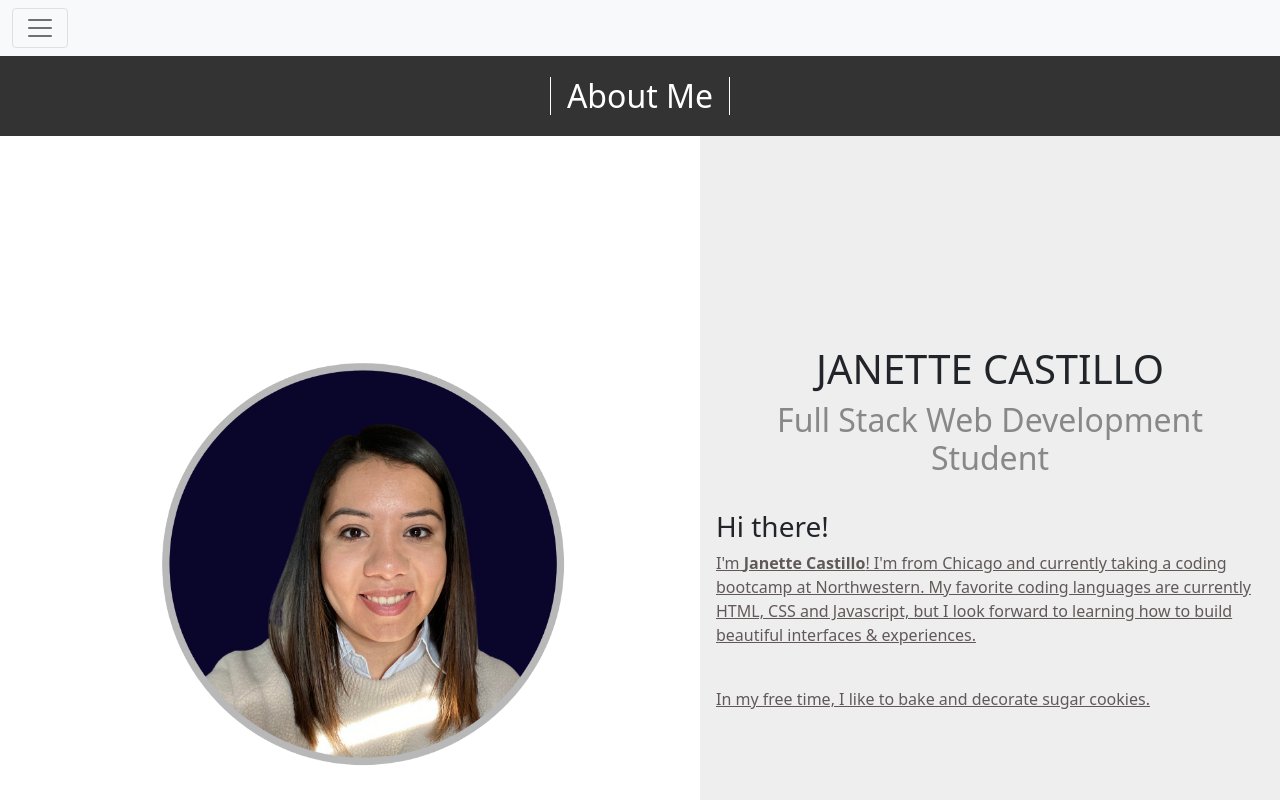
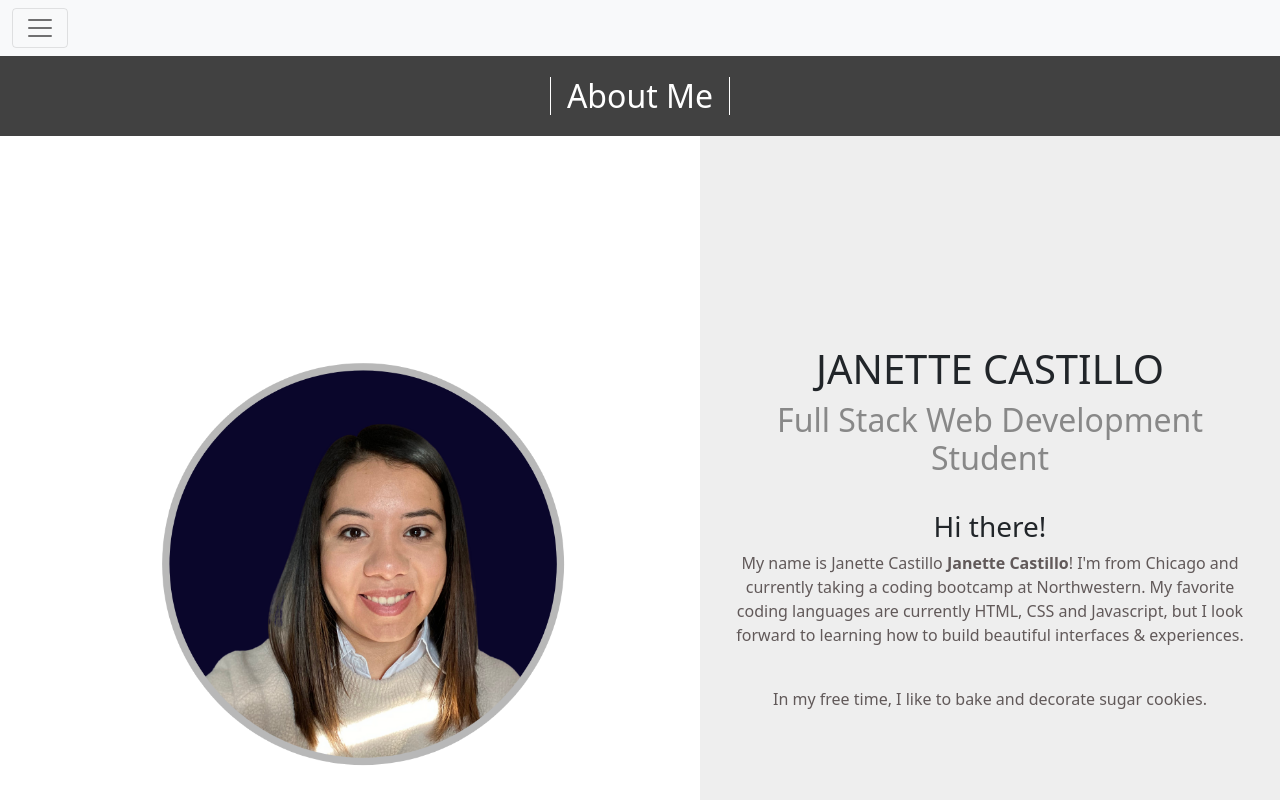
Before and after one commit to jcastillo9/react-portfolio, a React (Create React App) app: page / in a window 1280 px wide. Shown: the top 800 px of the page. Built offline with nearby package versions, Linux system fonts and the light colour scheme.

Commit message:
styled the about me page

```diff
--- a/src/components/about/About.js
+++ b/src/components/about/About.js
@@ -1,23 +1,23 @@
 import profile from '../../assets/images/profile.png'
-export default function About(){
-    return(
+export default function About() {
+    return (
         <div className="about">
             <div className="header">
                 <h2>About Me</h2>
             </div>
             <div id="landing">
                 <div id="landing-image">
-                <img src={profile} id="image"/>
+                    <img src={profile} />
                 </div>
                 <div id="landing-text">
                     <div id="landing-innertext">
                         <h1>Janette Castillo</h1>
                         <h2>Full Stack Web Development Student</h2>
-                    <br/>
+                        <br />
                         <h3>Hi there!</h3>
-                <p>I'm <strong>Janette Castillo</strong>! I'm from Chicago and currently taking a coding bootcamp at
+                        <p>My name is Janette Castillo <strong>Janette Castillo</strong>! I'm from Chicago and currently taking a coding bootcamp at
                             Northwestern. My favorite coding languages are currently HTML, CSS and Javascript, but I look forward to learning how to build beautiful interfaces & experiences.</p>
-                <br/>
+                        <br />
                         <p>In my free time, I like to bake and decorate sugar cookies.</p>
 
                     </div>
--- a/src/style.css
+++ b/src/style.css
@@ -62,9 +62,21 @@ main {
     color: #888;
 }
 
+#landing-text h3 {
+    text-align:center;
+}
+
+#landing-innertext p {
+    text-decoration: none;
+    float: center;
+    text-align:center;
+    padding-right: 1rem;
+    padding-left: 1rem;
+}
+
 .header {
     text-align: center;
-    background: #333;
+    background: rgb(65, 65, 65);
     color: #fff;
     height: 80px;
     /* text-decoration: none; */
@@ -158,7 +170,7 @@ footer {
     text-align: center;
     padding: .5rem;
     margin: auto;
-    background: #333;
+    background: rgb(65, 65, 65);
 }
 
 footer img {
```
Lines whose indentation alone changed are shown as unchanged.
